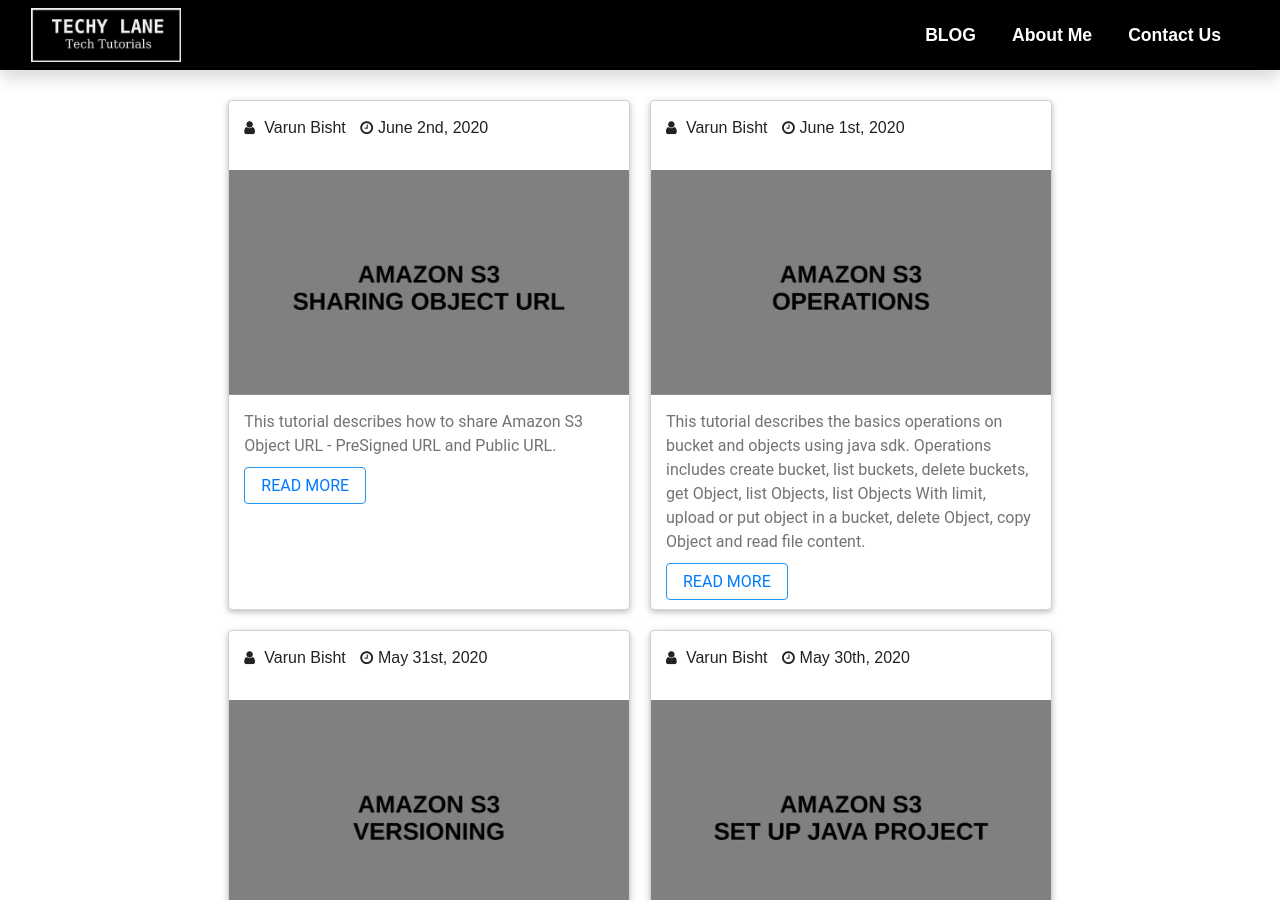
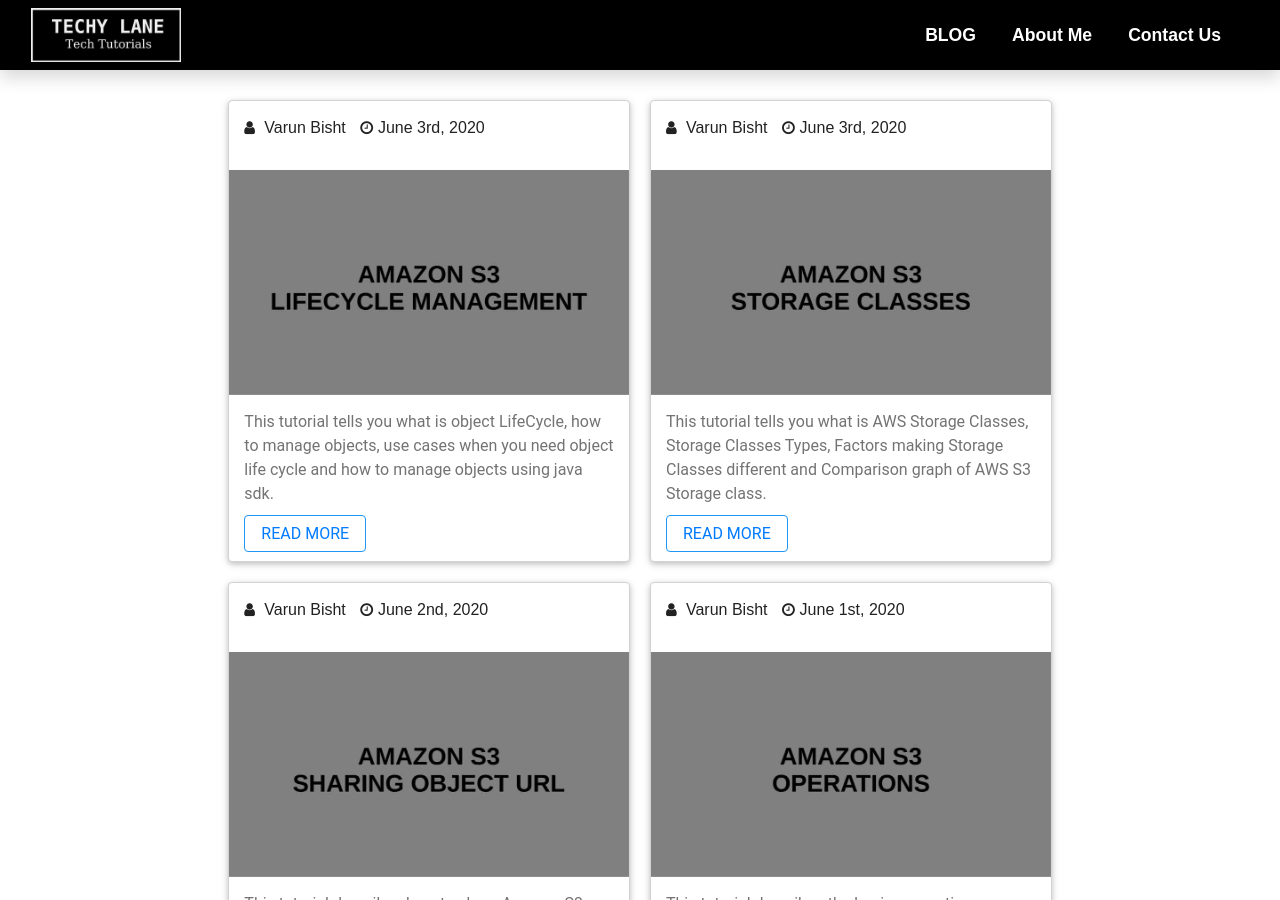
Before and after one commit to techypoint/techypoint.github.io, a Jekyll site: the page built from blog.markdown, in a window 1280 px wide and 900 px high. Built offline with Jekyll 4.4.1, drawn with Linux system fonts in a browser that asks for light colours; comment, search, counter and statistics services are not loaded; some of the changed lines change nothing that is shown.

Commit message:
post 7 and post 8 amazons3 20200603

```diff
--- a/_posts/amazon-s3/2020-05-28-introduction.md
+++ b/_posts/amazon-s3/2020-05-28-introduction.md
@@ -14,6 +14,8 @@
 4. [Versioning]({% post_url amazon-s3/2020-05-31-versioning %})
 5. [Operations]({% post_url amazon-s3/2020-06-01-operations %})
 6. [Sharing Object URL]({% post_url amazon-s3/2020-06-02-shareObject %})
+7. [Storage Classes]({% post_url amazon-s3/2020-06-03-storageClasses %})
+8. [LifeCycle Management]({% post_url amazon-s3/2020-06-03-lifecycleManagement %})
 
 <h2>What is Amazon S3?</h2>
 <p>Amazon S3 is a Simple Storage Service(S3) that allows you to store and retrieve data.
--- /dev/null
+++ b/_posts/amazon-s3/2020-06-03-lifecycleManagement.md
@@ -0,0 +1,107 @@
+---
+title: "Amazon S3 LifeCycle Management"
+description: "This tutorial tells you what is object LifeCycle, how to manage objects, use cases when you need object life cycle and how to manage objects using java sdk."
+keywords: "s3 object expiration java,s3 object expiration java,s3 object expiration java,set lifecycle policy,aws s3 lifecycle example,get-bucket-lifecycle-configuration,s3 object lifecycle java"
+category: "amazon s3"
+date: 2020-06-03 09:00:00
+permalink: "/AmazonS3/lifecycle-management"
+image: "/assets/img/amazon-s3/lifecycle-management/lifecycle-management.jpg"
+---
+## Object Life Cycle
+You can handle objects by managing its lifecycle.
+## How will you manage?
+You can create S3 LifeCycle configuration which is basically a set of rules that define actions that S3 performs on the group of objects.
+
+These action can be of two types -
+1. **Transition Action** -
+This action performs transition of group of objects from one storage class to another at any given time.
+Eg- transition from S3 Standard to S3 Glacier Storage Class.
+2. **Expiration Action** -
+This Action performs deletion of objects at any given time.
+
+**Note - S3 deletes on your behalf by running some process.**
+
+## Use cases when you need object Life Cycle
+
+1. You need to backup long term database backups, business reports.
+2. You need to delete server or application logs after some time.
+3. You need to move records which are not used frequently after some time.
+
+### 1. create BucketLifecycleConfiguration Rule
+{% highlight html %}{% raw %}
+public static void createLifeCycleConfiguration(AmazonS3 amazonS3,String bucketName){
+
+  // apply this rules to the objects having prefix heavyReports which gets filtered through prefix
+  // LifecyclePrefixPredicate - to filter objects through prefix to report
+  BucketLifecycleConfiguration.Rule rule1=new Rule()
+      .withId("rule id 1")
+      .withFilter(new LifecycleFilter(new LifecyclePrefixPredicate("heavyReports/")))
+      .addTransition(new Transition().withDays(90).withStorageClass(StorageClass.Glacier))
+      .addTransition(new Transition().withDays(180).withStorageClass(StorageClass.DeepArchive))
+      .withExpirationInDays(700)
+      .withStatus(BucketLifecycleConfiguration.ENABLED);
+
+
+  // apply this rules to the objects which has keyName tag and value - tagValue
+  // LifecycleTagPredicate - to filter objects through tags
+  BucketLifecycleConfiguration.Rule rule2=new Rule()
+      .withId("rule id 2")
+      .withFilter(new LifecycleFilter(new LifecycleTagPredicate(new Tag("keyName","tagValue"))))
+      .addTransition(new Transition().withDays(60).withStorageClass(StorageClass.Glacier))
+      .withExpirationInDays(120)
+      .withStatus(BucketLifecycleConfiguration.ENABLED);
+
+  // create BucketLifecycleConfiguration and set rule list
+  BucketLifecycleConfiguration bucketLifecycleConfiguration=new BucketLifecycleConfiguration();
+  bucketLifecycleConfiguration.setRules(Arrays.asList(rule1,rule2));
+
+  // save the configuration
+  amazonS3.setBucketLifecycleConfiguration(bucketName,bucketLifecycleConfiguration);
+
+}
+{% endraw %}{% endhighlight %}
+
+Now we use amazonS3 client we created in this [tutorial]({% post_url amazon-s3/2020-05-30-setUpJavaProject %}).
+
+**Rule 1** - it moves all the objects which has **prefix - heavyReports**. **After 90 days**, it gets move to Glacier Storage Class. **After 180 days**, it gets move to DeepArchive Storage Class. **After 700 days**, it gets delete by the Amazon S3.
+
+**Rule 2**- it moves all the objects which has **keyName tag's value- tagValue**. **After 60 days**, it gets move to Glacier Storage Class. **After 120 days**, it gets delete by the Amazon S3.
+
+Then add those rules to BucketLifecycleConfiguration object and set this LifeCycle Configuration using setBucketLifecycleConfiguration.
+
+**Note - You cannot use Prefix base tag and Filter base tag in a Single LifeCycle Policy.These tags cannot be used within a single policy.**
+<a href="https://forums.aws.amazon.com/thread.jspa?threadID=266960">Check this thread for more info</a>
+
+### 2. get Rules from BucketLifecycleConfiguration
+
+{% highlight html %}{% raw %}
+public static void getLifeCycleConfiguration(AmazonS3 amazonS3,String bucketName){
+    BucketLifecycleConfiguration bucketLifecycleConfiguration=amazonS3.getBucketLifecycleConfiguration(bucketName);
+    List<BucketLifecycleConfiguration.Rule> rulesList=bucketLifecycleConfiguration.getRules();
+    for(BucketLifecycleConfiguration.Rule rule:rulesList){
+      LOG.info("bucket rule id- "+rule.getId());
+    }
+  }
+{% endraw %}{% endhighlight %}
+
+Call getBucketLifecycleConfiguration() to get the configuration and then get rules from it by calling getRules()
+
+### 3. delete BucketLifecycleConfiguration
+
+{% highlight html %}{% raw %}
+public static void deleteLifeCycleConfiguration(AmazonS3 amazonS3,String bucketName){
+    amazonS3.deleteBucketLifecycleConfiguration(bucketName);
+  }
+{% endraw %}{% endhighlight %}
+
+Call deleteBucketLifecycleConfiguration() to delete the configuration.
+
+### Further Reading
+
+<a href="https://docs.aws.amazon.com/s3/index.html">Amazon S3 Official Documentation</a>
+
+## COMPLETION OF AMAZON S3 SERIES
+
+Now you have the knowledge of the Amazon S3, it basic concepts, how to integrate in java and perform operations.
+
+Hope this series helps you in unsertanding Amazon S3.
--- /dev/null
+++ b/_posts/amazon-s3/2020-06-03-storageClasses.md
@@ -0,0 +1,138 @@
+---
+title: "Amazon S3 Storage Classes"
+description: "This tutorial tells you what is AWS Storage Classes, Storage Classes Types, Factors making Storage Classes different and
+Comparison graph of AWS S3 Storage class."
+keywords: "Amazon S3 Storage Classes,s3 intelligent-tiering,s3 rrs,s3 glacier,s3 one zone ia,s3 standard,s3 standard-ia,s3 glacier deep archive,aws s3 compare,Comparison graph of AWS S3 Storage class"
+category: "amazon s3"
+date: 2020-06-03 08:00:00
+permalink: "/AmazonS3/storage-classes"
+image: "/assets/img/amazon-s3/storage-classes/storage-classes.jpg"
+---
+## AWS Storage Classes
+Storage Classes in AWS lets you store objects in a cost effecient manner.
+Every Object belong to a Storage class.
+
+## Types of Storage Classes in AWS
+1. **S3 Standard** - Frequently accessed data
+2. **S3 Standard-IA** - Long-lived, infrequently accessed data
+3. **S3 Intelligent-Tiering** - Long-lived data with changing or unknown access pattern
+4. **S3 One Zone-IA** - Long-lived, infrequently accessed, non-critical data
+5. **S3 Glacier** - Long-term data archiving with retrieval times ranging from minutes to hours
+6. **S3 Glacier Deep Archive** - Archiving rarely accessed data with a default retrieval time of 12 hours
+7. **Reduced Redundancy Storage (RRS)** - Frequently accessed, non-critical data
+
+**Note - RSS not recommended**
+
+## Factors considering while selecting Storage Classes
+1. **Access of data** - how frequently you want to access data
+2. **Durability**
+3. **Availability**
+4. **Min Storage duration**
+5. **Cost**
+and many more
+
+### There are  many examples for which you need to change Storage Class of objects.
+Eg - Suppose you are storing reports in AWS which are used by the clients.
+<p>For 10-15 days,it is accessed frequently by the clients, so you need S3 Standard Storage Class.</p>
+<p>After 1 month, the reports are not accessed frequently, so you can move these reports to S3 Standard-IA Storage Classes.</p>
+<p>After 2 months, the reports are accessed rarely, so you can move these reports to S3 Glacier Deep Archive Storage Classes.</p>
+
+By doing this, you can use your money effectively.
+
+Transition of objects from one storage class to another can be set by making rules at bucket level. This feature can be done in
+[**Life Cycle Management**]({% post_url amazon-s3/2020-06-03-lifecycleManagement %}).
+
+## Comparison graph of AWS S3 Storage class
+<div class="table">
+<style type="text/css">
+.tg  {border-collapse:collapse;border-spacing:0;}
+.tg td{border-color:black;border-style:solid;border-width:1px;font-family:Arial, sans-serif;font-size:14px;
+  overflow:hidden;padding:10px 5px;word-break:normal;}
+.tg th{border-color:black;border-style:solid;border-width:1px;font-family:Arial, sans-serif;font-size:14px;
+  font-weight:normal;overflow:hidden;padding:10px 5px;word-break:normal;}
+.tg .tg-31ua{background-color:#ffcc67;border-color:inherit;text-align:left;vertical-align:top}
+.tg .tg-ik58{background-color:#ffcb2f;border-color:inherit;text-align:left;vertical-align:top}
+.tg .tg-i1q2{background-color:#34cdf9;border-color:inherit;text-align:left;vertical-align:top}
+.tg .tg-0pky{border-color:inherit;text-align:left;vertical-align:top}
+</style>
+<table class="tg">
+<thead>
+  <tr>
+    <th class="tg-ik58"><span style="font-weight:bold">Storage class</span></th>
+    <th class="tg-ik58"><span style="font-weight:bold">Designed for</span></th>
+    <th class="tg-31ua"><span style="font-weight:bold">Durability (designed for)</span></th>
+    <th class="tg-ik58"><span style="font-weight:bold">Availability (designed for)</span></th>
+    <th class="tg-ik58"><span style="font-weight:bold">Availability Zones</span></th>
+    <th class="tg-ik58"><span style="font-weight:bold">Min storage duration</span></th>
+    <th class="tg-ik58"><span style="font-weight:bold">Min billable object size</span></th>
+  </tr>
+</thead>
+<tbody>
+  <tr>
+    <td class="tg-i1q2">S3 Standard</td>
+    <td class="tg-0pky">Frequently accessed data</td>
+    <td class="tg-0pky">99.999999999%</td>
+    <td class="tg-0pky">99.99%</td>
+    <td class="tg-0pky">&gt;= 3</td>
+    <td class="tg-0pky">None</td>
+    <td class="tg-0pky">None</td>
+  </tr>
+  <tr>
+    <td class="tg-i1q2">S3 Standard-IA</td>
+    <td class="tg-0pky">Long-lived, infrequently accessed data</td>
+    <td class="tg-0pky">99.999999999%</td>
+    <td class="tg-0pky">99.9%</td>
+    <td class="tg-0pky">&gt;= 3</td>
+    <td class="tg-0pky">30 days</td>
+    <td class="tg-0pky">128 KB</td>
+  </tr>
+  <tr>
+    <td class="tg-i1q2">S3 Intelligent-Tiering</td>
+    <td class="tg-0pky">Long-lived data with changing or unknown access patterns</td>
+    <td class="tg-0pky">99.999999999%</td>
+    <td class="tg-0pky">99.9%</td>
+    <td class="tg-0pky">&gt;= 3</td>
+    <td class="tg-0pky">30 days</td>
+    <td class="tg-0pky">None</td>
+  </tr>
+  <tr>
+    <td class="tg-i1q2">S3 One Zone-IA</td>
+    <td class="tg-0pky">Long-lived, infrequently accessed, non-critical data</td>
+    <td class="tg-0pky">99.999999999%</td>
+    <td class="tg-0pky">99.5%</td>
+    <td class="tg-0pky">1</td>
+    <td class="tg-0pky">30 days</td>
+    <td class="tg-0pky">128 KB</td>
+  </tr>
+  <tr>
+    <td class="tg-i1q2">S3 Glacier</td>
+    <td class="tg-0pky">Long-term data archiving with retrieval times ranging from minutes to hours</td>
+    <td class="tg-0pky">99.999999999%</td>
+    <td class="tg-0pky">99.99%</td>
+    <td class="tg-0pky">&gt;= 3</td>
+    <td class="tg-0pky">90 days</td>
+    <td class="tg-0pky">40 KB</td>
+  </tr>
+  <tr>
+    <td class="tg-i1q2">S3 Glacier Deep Archive</td>
+    <td class="tg-0pky">Archiving rarely accessed data with a default retrieval time of 12 hours</td>
+    <td class="tg-0pky">99.999999999%</td>
+    <td class="tg-0pky">99.99%</td>
+    <td class="tg-0pky">&gt;= 3</td>
+    <td class="tg-0pky">180 days</td>
+    <td class="tg-0pky">40 KB</td>
+  </tr>
+  <tr>
+    <td class="tg-i1q2">RRS (Not recommended)</td>
+    <td class="tg-0pky">Frequently accessed, non-critical data</td>
+    <td class="tg-0pky">99.99%</td>
+    <td class="tg-0pky">99.99%</td>
+    <td class="tg-0pky">&gt;= 3</td>
+    <td class="tg-0pky">None</td>
+    <td class="tg-0pky">None</td>
+  </tr>
+</tbody>
+</table>
+</div>
+
+You are successfully able to understand Object Storage Classes.
```
Also changed, not shown: assets/img/amazon-s3/creating-a-bucket/creating-a-bucket1.png (deleted), assets/img/amazon-s3/lifecycle-management/lifecycle-management.jpg (added), assets/img/amazon-s3/operations/operations1.png (deleted), assets/img/amazon-s3/setup-java-project/Set-Up-Java-Project1.png (deleted), assets/img/amazon-s3/storage-classes/storage-classes.jpg (added), assets/img/amazon-s3/versioning/Versioning1.png (deleted).
